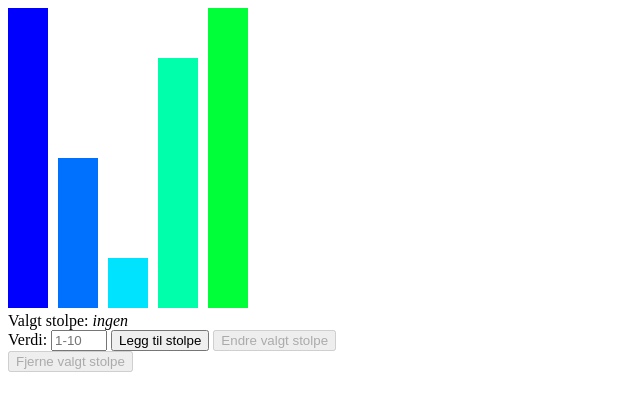
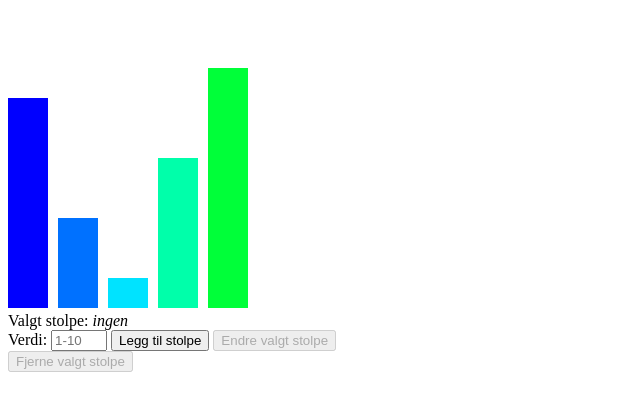
Before and after one commit to maanefisk/Obligatorisk_Oppgave02, a plain HTML site: page index.html in a window 1280 px wide. Shown: the whole page, without its empty margins (0-640 px from the left). Drawn offline with Linux system fonts and the light colour scheme.

Commit message:
All good and dandy

```diff
--- a/index.html
+++ b/index.html
@@ -16,13 +16,8 @@
 
         // model
         let numbers = [7, 3, 1, 5, 8];
-        let chosenBar;
-        let inputValue;
-        let state;
-        let thirdLast;
-        let secondLast;
-        let lastClicked;
-        let theHeight;
+        let chosenBar = null;
+        let inputValue = '';
 
         // view
         show();
@@ -31,6 +26,7 @@
             for (let i = 0; i < numbers.length; i++) {
                 svgInnerHtml += createBar(numbers[i], i + 1);
             }
+            let enableOrDisable = chosenBar == null ? 'disabled' : '';
             contentDiv.innerHTML = `
                 <svg id="chart" width="500" viewBox="0 0 100 60">
                     ${svgInnerHtml}
@@ -40,8 +36,8 @@
                 Verdi:
                 <input oninput="inputValue=this.value" value="" type="number" min="1" max="10" placeholder="1-10"/>
                 <button onclick="addNewBar(this)">Legg til stolpe</button>
-                <button onclick="changeABar(this)" ${state||"disabled"}>Endre valgt stolpe</button><br />
-                <button onclick="removeBar(this)" ${state||"disabled"}>Fjerne valgt stolpe</button>
+                <button onclick="changeABar(this)" ${enableOrDisable}>Endre valgt stolpe</button><br />
+                <button onclick="removeBar(this)" ${enableOrDisable}>Fjerne valgt stolpe</button>
                 `;
         }
 
@@ -50,13 +46,20 @@
             const width = 8;
             const spacing = 2;
             let x = (barNo - 1) * (width + spacing);
-            let height = number * 10;
+            let height = number * 6;
             let y = 60 - height;
             let color = calcColor(1, 10, barNo);
             let strokeWidth = barNo == chosenBar ? 1 : 0 ;
             return `<rect id="bar${barNo}" width="${width}" height="${height}"
-                    x="${x}" y="${y}" fill="${color}" onclick="choosery(${barNo},${number})"
+                    x="${x}" y="${y}" fill="${color}" onclick="chooseBar(${barNo},${number})"
                     stroke="black" stroke-width="${strokeWidth}"></rect>`;
+        }
+
+        function calcColor(min, max, val) {
+            var minHue = 240, maxHue = 0;
+            var curPercent = (val - min) / (max - min);
+            var colString = "hsl(" + ((curPercent * (maxHue - minHue)) + minHue) + ",100%,50%)";
+            return colString;
         }
 
 
```
